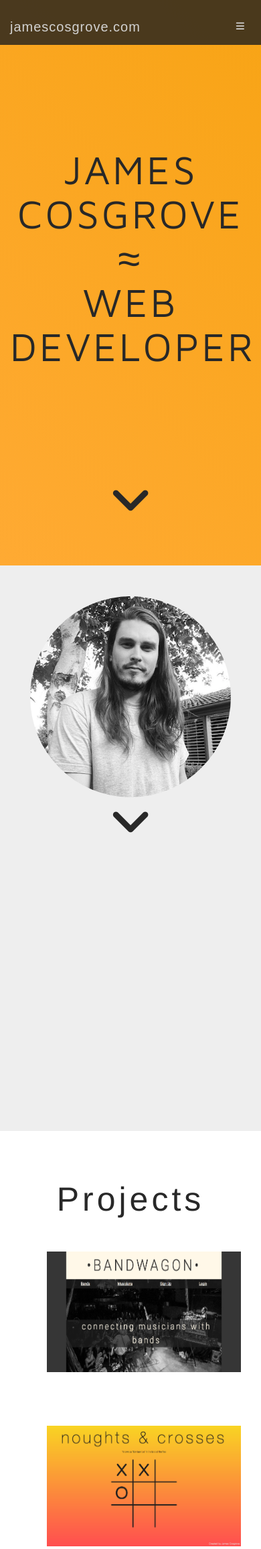
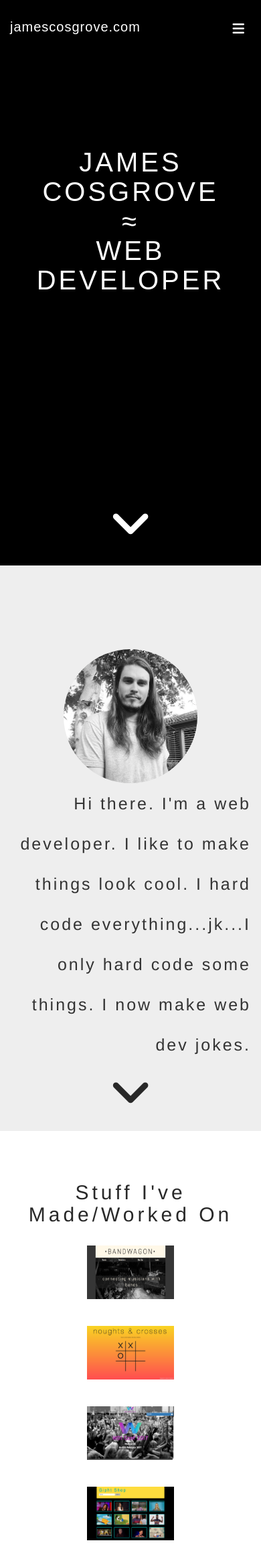
Before and after one commit to james-cosgrove/portfolio, a web app: file app/index.html in a window 390 px wide. Shown: the top 2312 px of the page at 67% size. Run offline with its HTML, style and script files only (its server is not run), Linux system fonts and the light colour scheme; some libraries are stand-ins or nearby versions.

Commit message:
add responsive design styling

```diff
--- a/app/css/main.css
+++ b/app/css/main.css
@@ -1,16 +1,21 @@
 body {
   width: 100%;
   height: 100%; }
+
+nav {
+  font-family: "Gotham SSm A","Gotham SSm B",sans-serif;
+  font-weight: 300;
+  font-size: 2rem; }
 
 .navbar-toggle {
   border: none;
   background-color: transparent !important;
   margin-top: 20px;
-  transition: all 0.3s linear; }
+  transition: all 0.2s ease; }
 
 .navbar-toggle:hover {
   transform: scale(1.4);
-  transition: all 0.3s linear; }
+  transition: all 0.2s ease; }
 
 .container {
   width: 100vw; }
@@ -20,7 +25,7 @@ body {
   border-color: transparent;
   background-image: none;
   box-shadow: none;
-  transition: all 0.3s linear; }
+  transition: all 0.2s ease; }
 
 html {
   width: 100%;
@@ -30,19 +35,15 @@ ul.nav {
   float: right; }
 
 .navbar a {
-  font-family: "Gotham SSm A","Gotham SSm B",sans-serif;
-  font-weight: 400;
-  font-size: 2rem;
-  transition: all 0.3s linear;
-  color: #282828 !important;
+  transition: all 0.5s ease;
+  color: white !important;
   background-color: transparent !important;
   letter-spacing: 2px;
   margin-top: 15px; }
 
 .navbar .navbar-brand {
   font-size: 2rem;
-  letter-spacing: 1px;
-  transition: all 0.3s linear; }
+  letter-spacing: 1px; }
 
 .navbar a:hover {
   transform: scale(1.2);
@@ -53,16 +54,15 @@ ul.nav {
   transform: scale(1); }
 
 .top-nav-collapse {
-  background-color: rgba(30, 30, 30, 0.8) !important;
-  transition: all 0.3s linear;
+  background-color: rgba(1, 1, 1, 0.8) !important;
+  transition: all 0.5s ease;
   border: 0px; }
   .top-nav-collapse .navbar-toggle {
-    color: #d2d2d2 !important;
-    margin-top: 8px;
-    transition: all 0.3s linear; }
+    margin-top: 4px;
+    margin-bottom: 0;
+    transition: all 0.3s ease; }
   .top-nav-collapse a {
-    margin-top: 0;
-    color: #d2d2d2 !important; }
+    margin-top: 0; }
 
 .navbar-collapse {
   border: 0px; }
@@ -71,7 +71,7 @@ ul.nav {
   color: #282828;
   position: static;
   margin: 0 0 0 0;
-  transition: all .2s linear; }
+  transition: all .1s ease; }
 
 .fa-angle-down:hover {
   transform: scale(1.4);
@@ -85,16 +85,19 @@ ul.nav {
   top: 0;
   right: 0;
   bottom: 0;
-  background: #CCC; }
+  background-color: black; }
   .intro-section h1 {
     letter-spacing: 4px;
     font-size: 8rem;
-    color: #282828;
+    color: white;
     font-weight: 300;
-    font-family: 'Maven Pro', sans-serif;
+    font-family: "Gotham SSm A","Gotham SSm B", sans-serif;
     margin-top: 170px; }
   .intro-section .fa {
-    margin-top: 150px; }
+    margin-top: 20px;
+    color: white; }
+  .intro-section .container {
+    height: 80vh; }
 
 .about-section {
   height: 100%;
@@ -107,9 +110,23 @@ ul.nav {
     color: #282828;
     font-weight: 300; }
   .about-section img {
-    height: 300px;
+    height: 400px;
     width: auto;
     border-radius: 300px; }
+  .about-section .about-paragraph {
+    font-size: 3.5rem;
+    text-align: right;
+    line-height: 70px;
+    letter-spacing: 3px;
+    font-family: 'helvetica';
+    font-weight: 300; }
+  .about-section .fa {
+    margin-top: 0px; }
+  .about-section .container {
+    height: 80vh;
+    margin-top: 50px; }
+  .about-section .row {
+    margin-top: 50px; }
 
 .projects-section {
   height: 100%;
@@ -130,14 +147,16 @@ ul.nav {
       height: 180px;
       width: 290px;
       margin: 40px;
-      transition: all .2s linear; }
+      transition: all .2s ease; }
+  .projects-section .container {
+    height: 80vh; }
 
 .project-images img:hover {
-  transform: scale(1.2);
-  transition: all .2s linear; }
+  transform: scale(1.05);
+  transition: all .2s ease; }
 
 .contact-section {
-  height: 100%;
+  height: 95vh;
   padding-top: 25px;
   text-align: center;
   background: #eee; }
@@ -150,25 +169,86 @@ ul.nav {
   .contact-section .contact-info {
     display: flex;
     flex-wrap: wrap;
-    justify-content: space-around;
-    font-size: 3.5rem; }
+    justify-content: space-around; }
     .contact-section .contact-info a {
-      width: 320px;
-      margin-top: 150px;
-      color: #282828; }
+      width: 300px;
+      margin-top: 120px;
+      color: #282828;
+      font-weight: 300;
+      font-size: 4rem; }
+    .contact-section .contact-info a:hover {
+      transform: scale(1.2);
+      transition: all 0.3s ease;
+      text-decoration: none;
+      cursor: pointer; }
+  .contact-section .container {
+    height: 80vh; }
+
+footer {
+  height: 5vh;
+  background-color: rgba(1, 1, 1, 0.8); }
+  footer p {
+    color: white;
+    padding-top: 8px;
+    font-weight: 300;
+    letter-spacing: 1px;
+    margin-bottom: 0; }
+  footer .left {
+    float: left;
+    padding-left: 10px; }
+  footer .right {
+    float: right;
+    padding-right: 10px; }
+
+@media all and (max-width: 1000px) {
+  .about-section img {
+    height: 300px; }
+  .about-section p.about-paragraph {
+    font-size: 2.5rem;
+    line-height: 60px;
+    letter-spacing: 3px; } }
 
 @media all and (max-width: 915px) {
   .intro-section h1 {
-    font-size: 6rem; } }
+    font-size: 6rem; }
+  .projects-section img {
+    height: 140px !important;
+    width: 240px !important;
+    margin: 30px !important; }
+  .projects-section h1 {
+    font-size: 4rem; }
+  .about-section img {
+    height: 250px; }
+  .contact-section a {
+    font-size: 3rem !important;
+    margin-top: 70px;
+    width: 250px; }
+  .contact-section h1 {
+    font-size: 4rem; } }
 
 @media all and (max-width: 768px) {
   .top-nav-collapse {
     padding: 0; }
   .navbar {
-    background-color: rgba(30, 30, 30, 0.8) !important; }
+    background-color: rgba(1, 1, 1, 0.8) !important; }
     .navbar .navbar-toggle {
-      color: #d2d2d2 !important; }
+      color: white !important; }
     .navbar a {
-      color: #d2d2d2 !important; }
+      color: white !important; }
   .intro-section h1 {
-    font-size: 6rem; } }
+    font-size: 4rem; }
+  .about-section img {
+    height: 200px; }
+  .about-section a {
+    font-size: 2.5; }
+  .projects-section img {
+    height: 80px !important;
+    width: 130px !important;
+    margin: 20px !important; }
+  .projects-section h1 {
+    font-size: 3rem; }
+  .contact-section a {
+    font-size: 1.7rem;
+    margin-top: 65px !important; }
+  .contact-section h1 {
+    font-size: 3rem; } }
--- a/app/index.html
+++ b/app/index.html
@@ -74,11 +74,13 @@
   <section id="about" class="about-section">
     <div class="container">
       <div class="row">
-        <div class="col-lg-12">
-          <h1></h1>
+        <div class="col-md-6 profile-pic-container">
+          <img class='profile-pic' src="./images/me.png" alt="Profile Picture">
+        </div>
+        <div class="col-md-5 profile-paragraph-container">
+          <p class="about-paragraph">Hi there. I'm a web developer. I like to make things look cool. I hard code everything...jk...I only hard code some things. I now make web dev jokes.</p>
         </div>
       </div>
-      <img class='profile-pic' src="./images/me.png" alt="Profile Picture">
     </div>
     <a href="#projects" class='page-scroll'><i id="about-fa" class="fa fa-angle-down fa-5x"></i></a>
   </section>
@@ -87,12 +89,12 @@
   <section id="projects" class="projects-section">
     <div class="container">
         <div class="col-lg-12">
-          <h1>Projects</h1>
+          <h1>Stuff I've Made/Worked On</h1>
           <div class='project-images'>
-            <a href=""><img src="./images/bandwagon-image.png" alt="BandWagon App"></a>
-            <a href=""><img src="./images/tictactoe-image.png" alt="Tic Tac Toe App"></a>
-            <a href=""><img src="./images/WDIConf-photo.png" alt="WDI Conf App"></a>
-            <a href=""><img src="./images/GifSearch-image.png" alt="Gif Search App"></a>
+            <a target='blank' href=""><img src="./images/bandwagon-image.png" alt="BandWagon App"></a>
+            <a target='blank' href=""><img src="./images/tictactoe-image.png" alt="Tic Tac Toe App"></a>
+            <a target='blank' href=""><img src="./images/WDIConf-photo.png" alt="WDI Conf App"></a>
+            <a target='blank' href=""><img src="./images/GifSearch-image.png" alt="Gif Search App"></a>
           </div>
         </div>
     </div>
@@ -104,25 +106,28 @@
     <div class="container">
       <div class="row">
         <div class="col-lg-12">
-          <h1>Contact</h1>
+          <h1>Get In Touch</h1>
           <div class='contact-info'>
-            <a href="tel:+61401449422"><i class="fa fa-mobile" aria-hidden="true"></i> 0401 449 422</a>
-            <a href="mailto:cosgrove.jamesc@gmail.com"><i class="fa fa-envelope" aria-hidden="true"></i> Email</a>
-            <a href="https://www.facebook.com/james.cosgrove.3766"><i class="fa fa-facebook-square" aria-hidden="true"></i> Facebook</a>
-            <a href="https://github.com/james-cosgrove"><i class="fa fa-github" aria-hidden="true"></i> GitHub</a>
-            <a href="https://www.linkedin.com/in/james-cosgrove"><i class="fa fa-linkedin-square" aria-hidden="true"></i> LinkedIn</a>
+            <a target='_blank' href="mailto:cosgrove.jamesc@gmail.com"><i class="fa fa-envelope" aria-hidden="true"></i>&nbsp Email</a>
+            <a target='_blank' href="https://www.facebook.com/james.cosgrove.3766"><i class="fa fa-facebook-square" aria-hidden="true"></i>&nbsp Facebook</a>
+            <a target='_blank' href="https://github.com/james-cosgrove"><i class="fa fa-github" aria-hidden="true"></i>&nbsp GitHub</a>
+            <a target='_blank' href="https://www.linkedin.com/in/james-cosgrove"><i class="fa fa-linkedin-square" aria-hidden="true"></i>&nbsp LinkedIn</a>
           </div>
         </div>
       </div>
     </div>
   </section>
 
+  <!-- Footer  -->
+  <footer>
+    <p class='left'>Created by James Cosgrove</p>
+    <p class='right'>© 2017</p>
+  </footer>
+
   <!-- Scrolling Nav JavaScript -->
   <script src="javascript/jquery.easing.min.js"></script>
   <!-- Custom JavaScript -->
   <script src='/javascript/app.js'></script>
-  <!-- About page color gradient Java -->
-  <script src='/javascript/color_gradient.js'></script>
 </body>
 
 </html>
--- a/app/scss/main.scss
+++ b/app/scss/main.scss
@@ -7,16 +7,22 @@ body {
   height: 100%;
 }
 
+nav {
+  font-family: "Gotham SSm A","Gotham SSm B",sans-serif;
+  font-weight: 300;
+  font-size: 2rem;
+}
+
 .navbar-toggle {
   border: none;
   background-color: transparent !important;
   margin-top: 20px;
-  transition: all 0.3s linear;
+  transition: all 0.2s ease;
 }
 
 .navbar-toggle:hover {
   transform: scale(1.4);
-  transition: all 0.3s linear;
+  transition: all 0.2s ease;
 }
 
 .container {
@@ -28,7 +34,7 @@ body {
 	border-color:transparent;
 	background-image:none;
 	box-shadow:none;
-  transition: all 0.3s linear;
+  transition: all 0.2s ease;
 }
 
 html {
@@ -42,11 +48,8 @@ ul.nav {
 
 .navbar {
   a {
-      font-family: "Gotham SSm A","Gotham SSm B",sans-serif;
-      font-weight: 400;
-      font-size: 2rem;
-      transition: all 0.3s linear;
-      color: $text-color !important;
+    transition: all 0.5s ease;
+    color: white !important;
     background-color: transparent !important;
     letter-spacing: 2px;
     margin-top: 15px;
@@ -54,7 +57,6 @@ ul.nav {
   .navbar-brand {
     font-size: 2rem;
     letter-spacing: 1px;
-      transition: all 0.3s linear;
   }
 }
 
@@ -69,17 +71,16 @@ ul.nav {
 }
 
 .top-nav-collapse {
-  background-color: rgba(30, 30, 30, 0.8) !important;
-  transition: all 0.3s linear;
+  background-color: rgba(1,1,1,0.8) !important;
+  transition: all 0.5s ease;
   border: 0px;
   .navbar-toggle {
-    color: rgb(210,210,210) !important;
-    margin-top: 8px;
-    transition: all 0.3s linear;
+    margin-top: 4px;
+    margin-bottom: 0;
+    transition: all 0.3s ease;
   }
   a {
     margin-top: 0;
-    color: rgb(210,210,210) !important;
   }
 }
 
@@ -91,7 +92,7 @@ ul.nav {
   color: $text-color;
   position: static;
   margin: 0 0 0 0;
-  transition: all .2s linear;
+  transition: all .1s ease;
 }
 
 .fa-angle-down:hover {
@@ -107,17 +108,21 @@ ul.nav {
   top: 0;
   right: 0;
   bottom: 0;
-    background: #CCC;
+  background-color: black;
   h1 {
     letter-spacing: 4px;
     font-size: 8rem;
-      color: $text-color;
+    color: white;
     font-weight: 300;
-      font-family: 'Maven Pro', sans-serif;
+    font-family: "Gotham SSm A","Gotham SSm B", sans-serif;
     margin-top: 170px;
   }
   .fa {
-      margin-top: 150px;
+    margin-top: 20px;
+    color: white;
+  }
+  .container {
+    height: 80vh;
   }
 }
 
@@ -133,9 +138,27 @@ ul.nav {
     font-weight: 300;
   }
   img {
-      height: 300px;
+    height: 400px;
     width: auto;
     border-radius: 300px;
+  }
+  .about-paragraph {
+    font-size: 3.5rem;
+    text-align: right;
+    line-height: 70px;
+    letter-spacing: 3px;
+    font-family: 'helvetica';
+    font-weight: 300;
+  }
+  .fa {
+    margin-top: 0px;
+  }
+  .container {
+    height: 80vh;
+    margin-top: 50px;
+  }
+  .row {
+    margin-top: 50px;
   }
 }
 
@@ -159,18 +182,21 @@ ul.nav {
       height: 180px;
       width: 290px;
       margin: 40px;
-        transition: all .2s linear;
+      transition: all .2s ease;
     }
+  }
+  .container {
+    height: 80vh;
   }
 }
 
 .project-images img:hover {
-  transform: scale(1.2);
-  transition: all .2s linear;
+  transform: scale(1.05);
+  transition: all .2s ease;
 }
 
 .contact-section {
-    height: 100%;
+  height: 95vh;
   padding-top: 25px;
   text-align: center;
   background: #eee;
@@ -185,11 +211,56 @@ ul.nav {
     display: flex;
     flex-wrap: wrap;
     justify-content: space-around;
-      font-size: 3.5rem;
     a {
-        width: 320px;
-        margin-top: 150px;
+      width: 300px;
+      margin-top: 120px;
       color: $text-color;
+      font-weight: 300;
+      font-size: 4rem;
+    }
+    a:hover {
+      transform: scale(1.2);
+      transition: all 0.3s ease;
+      text-decoration: none;
+      cursor: pointer;
+    }
+  }
+  .container {
+    height: 80vh;
+  }
+}
+
+footer {
+  height: 5vh;
+  background-color: rgba(1, 1, 1, 0.8);
+  p {
+    color: white;
+    padding-top: 8px;
+    font-weight: 300;
+    letter-spacing: 1px;
+    margin-bottom: 0;
+  }
+  .left {
+    float: left;
+    padding-left: 10px;
+  }
+  .right {
+    float: right;
+    padding-right: 10px;
+  }
+}
+
+@media all and (max-width:1000px) {
+  .about-section {
+    img {
+      height: 300px;
+    }
+    p.about-paragraph {
+      font-size: 2.5rem;
+      // margin-top: 100px;
+      // margin-right: 20px;
+      line-height: 60px;
+      letter-spacing: 3px;
     }
   }
 }
@@ -198,6 +269,31 @@ ul.nav {
   .intro-section h1 {
     font-size: 6rem;
   }
+  .projects-section {
+    img {
+      height: 140px !important;
+      width: 240px !important;
+      margin: 30px !important;
+    }
+    h1 {
+      font-size: 4rem;
+    }
+  }
+  .about-section {
+    img {
+      height: 250px;
+    }
+  }
+  .contact-section {
+    a {
+      font-size: 3rem !important;
+      margin-top: 70px;
+      width: 250px;
+    }
+    h1 {
+      font-size: 4rem;
+    }
+  }
 }
 
 @media all and (max-width:768px) {
@@ -205,15 +301,42 @@ ul.nav {
       padding: 0;
   }
   .navbar {
-    background-color: rgba(30, 30, 30, 0.8) !important;
+    background-color: rgba(1, 1, 1, 0.8) !important;
     .navbar-toggle {
-      color: rgb(210,210,210) !important;
+      color: white !important;
     }
     a {
-      color: rgb(210,210,210) !important;
+      color: white !important;
     }
   }
   .intro-section h1 {
-    font-size: 6rem;
+    font-size: 4rem;
+  }
+  .about-section {
+    img {
+      height: 200px;
+    }
+    a {
+      font-size: 2.5;
     }
   }
+  .projects-section {
+    img {
+      height: 80px !important;
+      width: 130px !important;
+      margin: 20px !important;
+    }
+    h1 {
+      font-size: 3rem;
+    }
+  }
+  .contact-section {
+    a {
+      font-size: 1.7rem;
+      margin-top: 65px !important;
+    }
+    h1 {
+      font-size: 3rem;
+    }
+  }
+}
```
Also changed, not shown: app/javascript/color_gradient.js (+8 -8 lines). Lines whose indentation alone changed are shown as unchanged.
